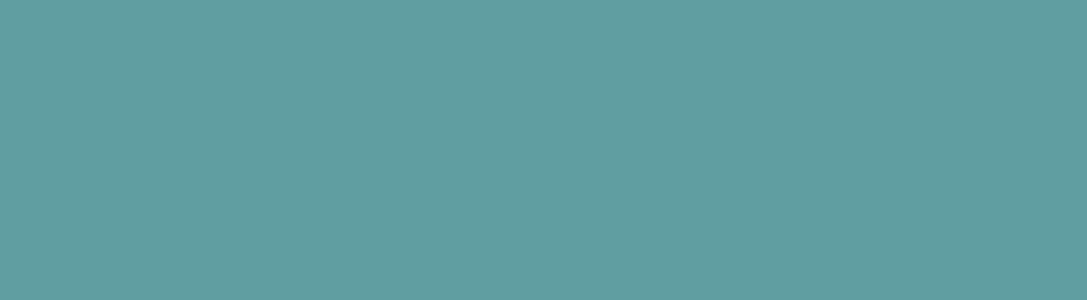
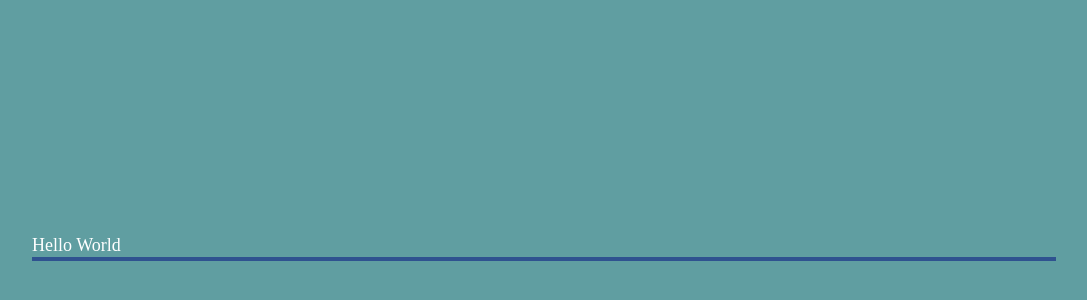
Before and after one commit to AugustinSorel/mutiplayer-tic-tac-toe, a React (Create React App) app in the folder client/: page / in a window 1280 px wide. Shown: the part 164-464 px from the top of the page, without its empty margins (96-1183 px from the left). Built offline with nearby package versions, Linux system fonts and the light colour scheme.

Commit message:
input animation start

```diff
--- a/client/package.json
+++ b/client/package.json
@@ -10,6 +10,7 @@
     "@types/node": "^16.11.26",
     "@types/react": "^17.0.40",
     "@types/react-dom": "^17.0.13",
+    "framer-motion": "^6.2.8",
     "react": "^17.0.2",
     "react-dom": "^17.0.2",
     "react-scripts": "5.0.0",
--- a/client/src/App.tsx
+++ b/client/src/App.tsx
@@ -1,4 +1,5 @@
 import { ThemeProvider } from "styled-components";
+import RoomCodePage from "./pages/RoomCodePage";
 import GlobalStyle from "./shared/styles/globalStyle";
 import theme from "./shared/styles/theme";
 
@@ -6,6 +7,7 @@ function App() {
   return (
     <ThemeProvider theme={theme}>
       <GlobalStyle />
+      <RoomCodePage />
     </ThemeProvider>
   );
 }
--- /dev/null
+++ b/client/src/pages/RoomCodePage/RoomCodePage.styled.ts
@@ -0,0 +1,8 @@
+import styled from "styled-components";
+
+export const RoomCodePageContainer = styled.div`
+  height: 100vh;
+  display: flex;
+  align-items: center;
+  justify-content: center;
+`;
--- /dev/null
+++ b/client/src/pages/RoomCodePage/index.tsx
@@ -0,0 +1,12 @@
+import Input from "../../shared/components/formElements/Input";
+import { RoomCodePageContainer } from "./RoomCodePage.styled";
+
+const RoomCodePage = () => {
+  return (
+    <RoomCodePageContainer>
+      <Input />
+    </RoomCodePageContainer>
+  );
+};
+
+export default RoomCodePage;
--- /dev/null
+++ b/client/src/shared/components/formElements/Button/Button.styled.ts
@@ -0,0 +1 @@
+import styled from "styled-components";
--- /dev/null
+++ b/client/src/shared/components/formElements/Button/index.tsx
@@ -0,0 +1,5 @@
+const Button = () => {
+  return <div>Button</div>;
+};
+
+export default Button;
--- /dev/null
+++ b/client/src/shared/components/formElements/Input/Input.styled.ts
@@ -0,0 +1,52 @@
+import { motion } from "framer-motion";
+import styled from "styled-components";
+
+export const InputContainer = styled.div`
+  position: relative;
+  width: 80%;
+  padding: 18px;
+  padding-bottom: 30px;
+  border-bottom: 1px solid #2f528f;
+`;
+
+export const InputStyle = styled(motion.input)`
+  background: transparent;
+  /* background: blue; */
+  position: absolute;
+  left: 0;
+  top: 50%;
+  color: var(--text-color);
+  border: none;
+  outline: none;
+
+  &:focus {
+    outline: none;
+  }
+  &::placeholder {
+    color: #fff;
+  }
+`;
+
+export const Label = styled(motion.span)`
+  align-self: center;
+  position: absolute;
+  left: 0;
+  top: 50%;
+  grid-area: input;
+  font-family: Montserrat;
+  font-size: 18px;
+  line-height: 18px;
+  text-align: left;
+  pointer-events: none;
+  font-weight: normal;
+  /* background: green; */
+`;
+
+export const Underline = styled.div`
+  position: absolute;
+  background-color: #2f528f;
+  bottom: 0;
+  left: 0;
+  width: 100%;
+  height: 3px;
+`;
--- /dev/null
+++ b/client/src/shared/components/formElements/Input/index.tsx
@@ -0,0 +1,49 @@
+import { TapInfo, useCycle } from "framer-motion";
+import { useState } from "react";
+import { InputContainer, InputStyle, Label, Underline } from "./Input.styled";
+
+const variantsLabel = {
+  active: {
+    x: -15,
+    y: -20,
+    scale: 0.7,
+  },
+  inactive: { x: 0, y: 0, scale: 1 },
+};
+
+const motionLabel = (state: string) => {
+  return {
+    animate: state,
+    variants: variantsLabel,
+  };
+};
+
+const Input = () => {
+  const [focus, cycleFocus] = useCycle("inactive", "active");
+  const [blur, cycleBlur] = useCycle("inactive", "active");
+
+  const [value, setValue] = useState("");
+
+  const onTapStart = (
+    event: MouseEvent | TouchEvent | PointerEvent,
+    info: TapInfo
+  ) => {
+    focus === "inactive" && cycleFocus();
+    return blur === "inactive" && cycleBlur();
+  };
+
+  const onBlur = () => {
+    value === "" && cycleFocus();
+    cycleBlur();
+  };
+
+  return (
+    <InputContainer>
+      <InputStyle type={"text"} onTap={onTapStart} onBlur={onBlur} />
+      <Label {...motionLabel(focus)}>Hello World</Label>
+      <Underline />
+    </InputContainer>
+  );
+};
+
+export default Input;
```
Also changed, not shown: 1 other file (tests, documents, lock files or other folders).
